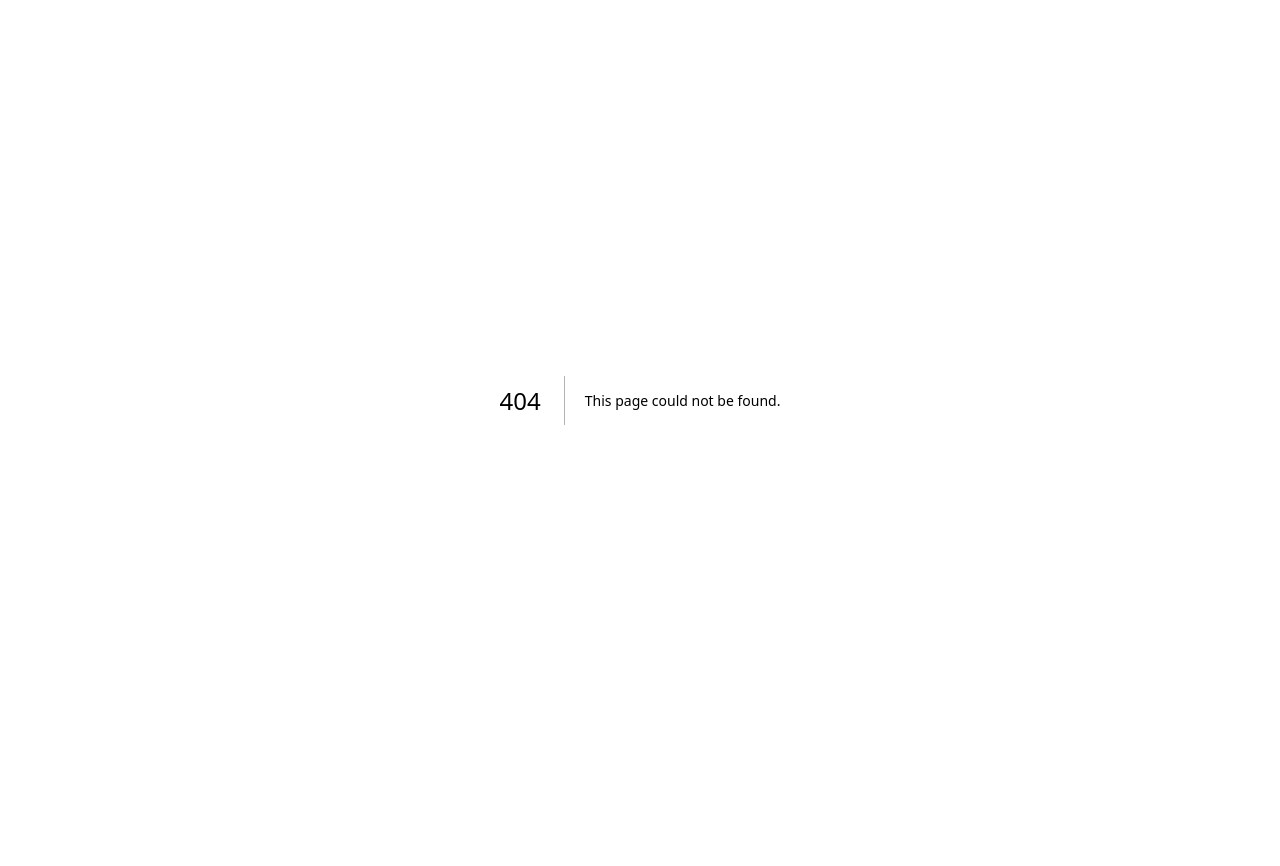
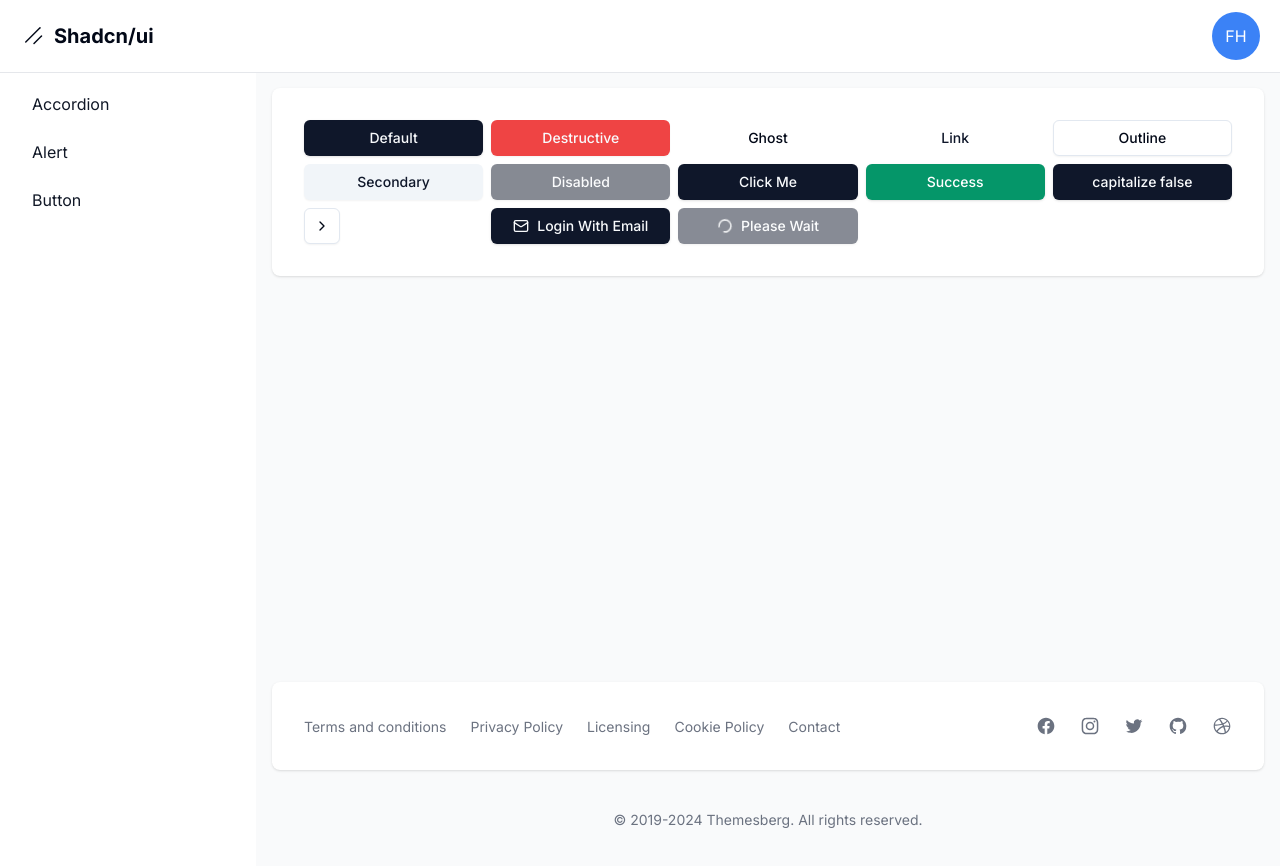
Before and after one commit to jorgeramos2068/next-app-03-shadcn-dashboard, a Next.js app: page /dashboard/button in a window 1280 px wide. Before the commit this address had no page. Shown: the top 866 px of the page. Before the commit the page ends 800 px from the top, so only its background shows below. Built offline with nearby package versions, Linux system fonts and the light colour scheme.

Commit message:
feat: add and configure button component

```diff
--- a/package.json
+++ b/package.json
@@ -11,8 +11,10 @@
   "dependencies": {
     "@radix-ui/react-accordion": "^1.2.0",
     "@radix-ui/react-icons": "^1.3.0",
+    "@radix-ui/react-slot": "^1.1.0",
     "class-variance-authority": "^0.7.0",
     "clsx": "^2.1.1",
+    "lucide-react": "^0.396.0",
     "next": "14.2.4",
     "react": "^18",
     "react-dom": "^18",
--- /dev/null
+++ b/src/app/dashboard/button/page.tsx
@@ -0,0 +1,34 @@
+'use client';
+import { ChevronRightIcon, Loader2, Mail } from 'lucide-react';
+import { Button } from '@/components/ui/button';
+
+export default function Page() {
+  const handleClick = () => {
+    console.log('Hello World');
+  };
+
+  return (
+    <div className="grid grid-cols-5 gap-2">
+      <Button>default</Button>
+      <Button variant="destructive">destructive</Button>
+      <Button variant="ghost">ghost</Button>
+      <Button variant="link">link</Button>
+      <Button variant="outline">outline</Button>
+      <Button variant="secondary">secondary</Button>
+      <Button disabled>disabled</Button>
+      <Button onClick={handleClick}>Click me</Button>
+      <Button variant="success">success</Button>
+      <Button capitalize={false}>capitalize false</Button>
+      <Button variant="outline" size="icon">
+        <ChevronRightIcon className="h-4 w-4" />
+      </Button>
+      <Button>
+        <Mail className="mr-2 h-4 w-4" /> Login with Email
+      </Button>
+      <Button disabled>
+        <Loader2 className="mr-2 h-4 w-4 animate-spin" />
+        Please wait
+      </Button>
+    </div>
+  );
+}
--- a/src/app/dashboard/layout.tsx
+++ b/src/app/dashboard/layout.tsx
@@ -3,6 +3,7 @@
 const links = [
   { name: 'accordion', href: 'accordion' },
   { name: 'alert', href: 'alert' },
+  { name: 'button', href: 'button' },
 ];
 
 export default function DashboardLayout({ children }: { children: React.ReactNode }) {
--- /dev/null
+++ b/src/components/ui/button.tsx
@@ -0,0 +1,55 @@
+import * as React from 'react';
+import { Slot } from '@radix-ui/react-slot';
+import { cva, type VariantProps } from 'class-variance-authority';
+
+import { cn } from '@/lib/utils';
+
+const buttonVariants = cva(
+  'inline-flex items-center justify-center whitespace-nowrap rounded-md text-sm font-medium transition-colors focus-visible:outline-none focus-visible:ring-1 focus-visible:ring-ring disabled:pointer-events-none disabled:opacity-50',
+  {
+    variants: {
+      variant: {
+        default: 'bg-primary text-primary-foreground shadow hover:bg-primary/90',
+        destructive: 'bg-destructive text-destructive-foreground shadow-sm hover:bg-destructive/90',
+        outline: 'border border-input bg-background shadow-sm hover:bg-accent hover:text-accent-foreground',
+        secondary: 'bg-secondary text-secondary-foreground shadow-sm hover:bg-secondary/80',
+        ghost: 'hover:bg-accent hover:text-accent-foreground',
+        link: 'text-primary underline-offset-4 hover:underline',
+        success: 'bg-emerald-600 text-white shadow hover:bg-emerald-600',
+      },
+      size: {
+        default: 'h-9 px-4 py-2',
+        sm: 'h-8 rounded-md px-3 text-xs',
+        lg: 'h-10 rounded-md px-8',
+        icon: 'h-9 w-9',
+      },
+    },
+    defaultVariants: {
+      variant: 'default',
+      size: 'default',
+    },
+  }
+);
+
+export interface ButtonProps
+  extends React.ButtonHTMLAttributes<HTMLButtonElement>,
+    VariantProps<typeof buttonVariants> {
+  asChild?: boolean;
+  capitalize?: boolean;
+}
+
+const Button = React.forwardRef<HTMLButtonElement, ButtonProps>(
+  ({ className, variant, size, asChild = false, capitalize = true, ...props }, ref) => {
+    const Comp = asChild ? Slot : 'button';
+    return (
+      <Comp
+        className={cn(buttonVariants({ className, size, variant }), { capitalize: capitalize })}
+        ref={ref}
+        {...props}
+      />
+    );
+  }
+);
+Button.displayName = 'Button';
+
+export { Button, buttonVariants };
```
Also changed, not shown: 1 other file (tests, documents, lock files or other folders).
